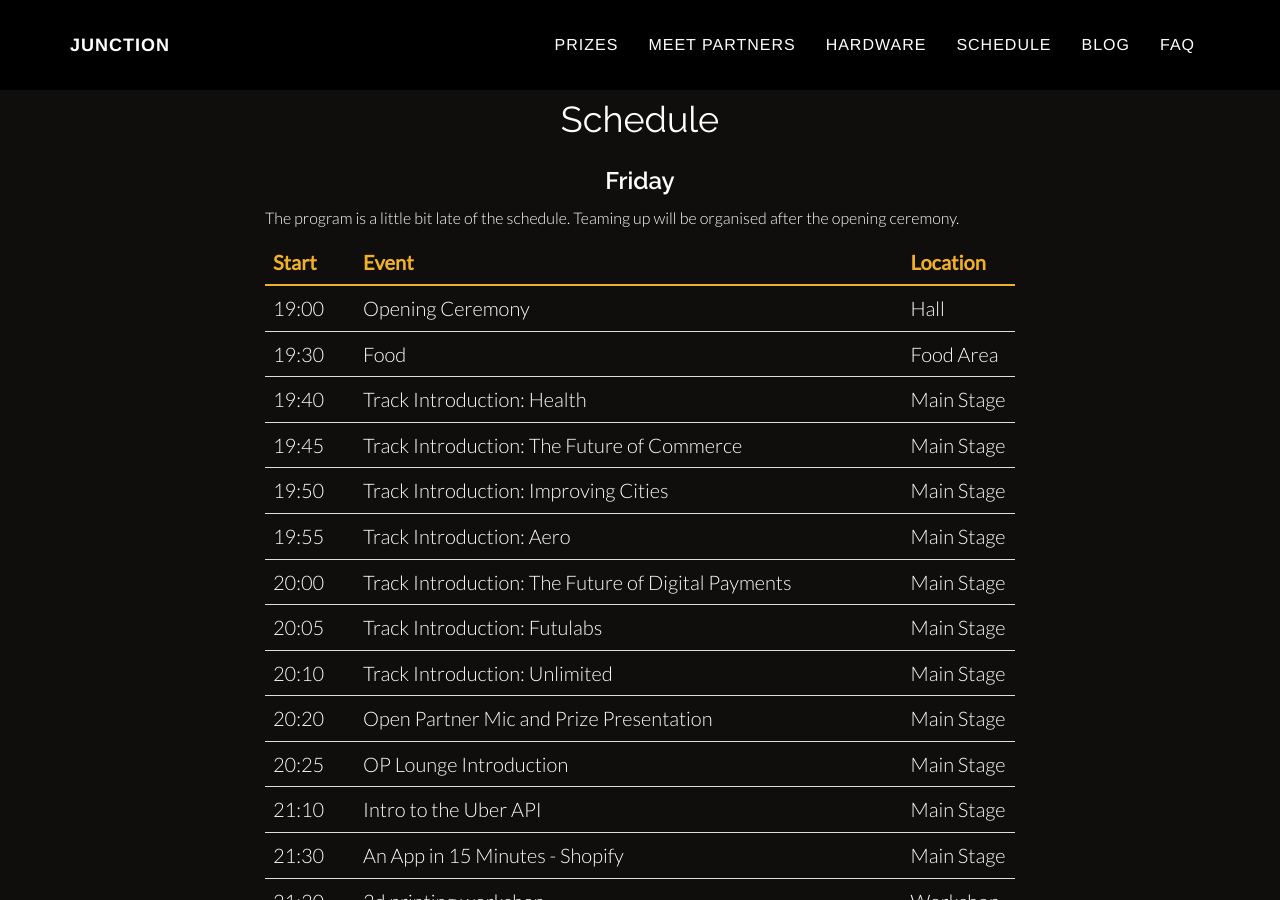
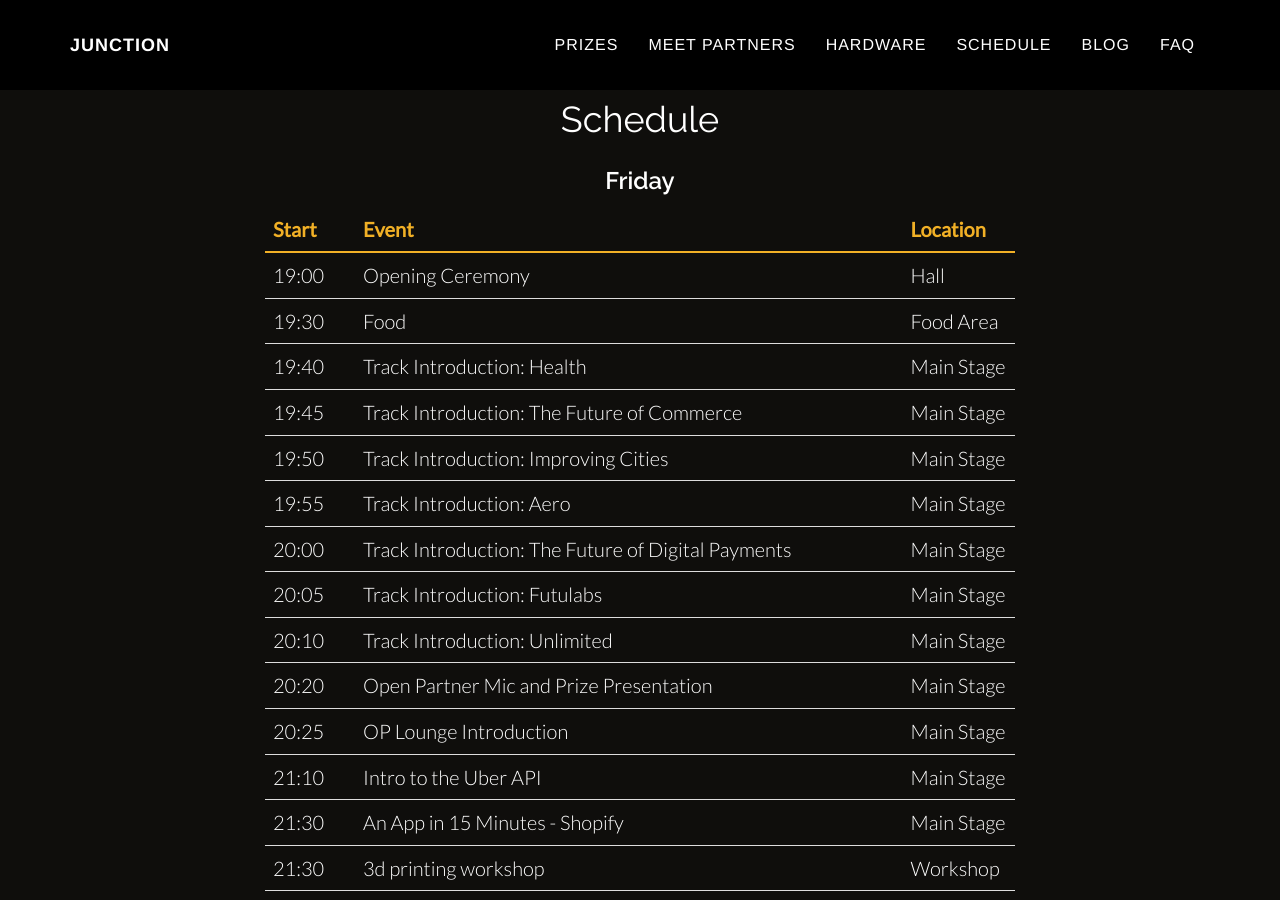
Before and after one commit to junctionasia/junctionasia.github.io, a Jekyll site: the page built from schedule.html, in a window 1280 px wide and 900 px high. Built offline with Jekyll 4.4.1, drawn with Linux system fonts in a browser that asks for light colours; nearby versions of some CDN libraries.

Commit message:
Edited schedule page

```diff
--- a/schedule.html
+++ b/schedule.html
@@ -8,7 +8,6 @@
             <div class="col-md-offset-2 col-md-8">
                 <h1>Schedule</h1>
                 <h3>Friday</h3>
-				<p>The program is a little bit late of the schedule. Teaming up will be organised after the opening ceremony.</p>
                 <table class="table">
                     <thead>
                         <tr><td>Start</td><td>Event</td><td>Location</td></tr>
```
